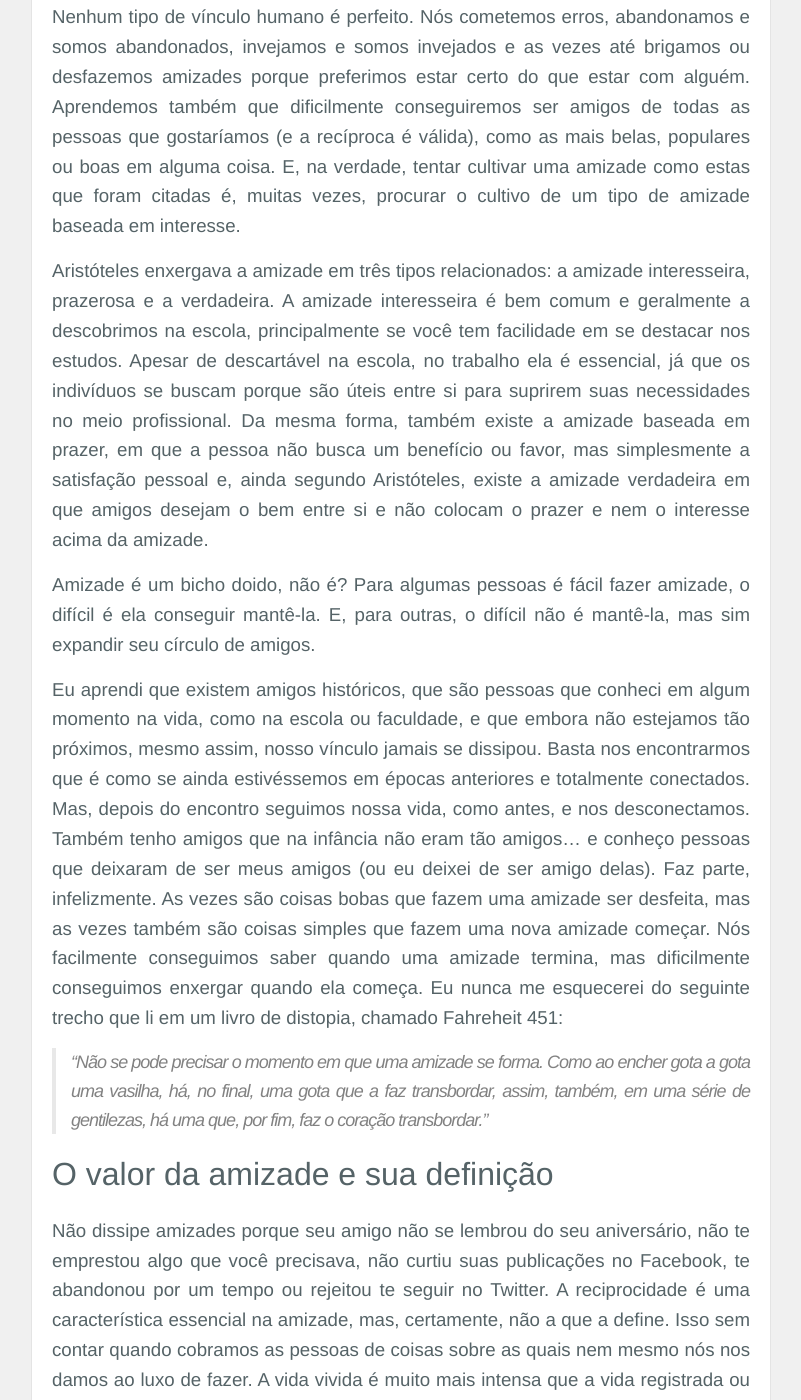
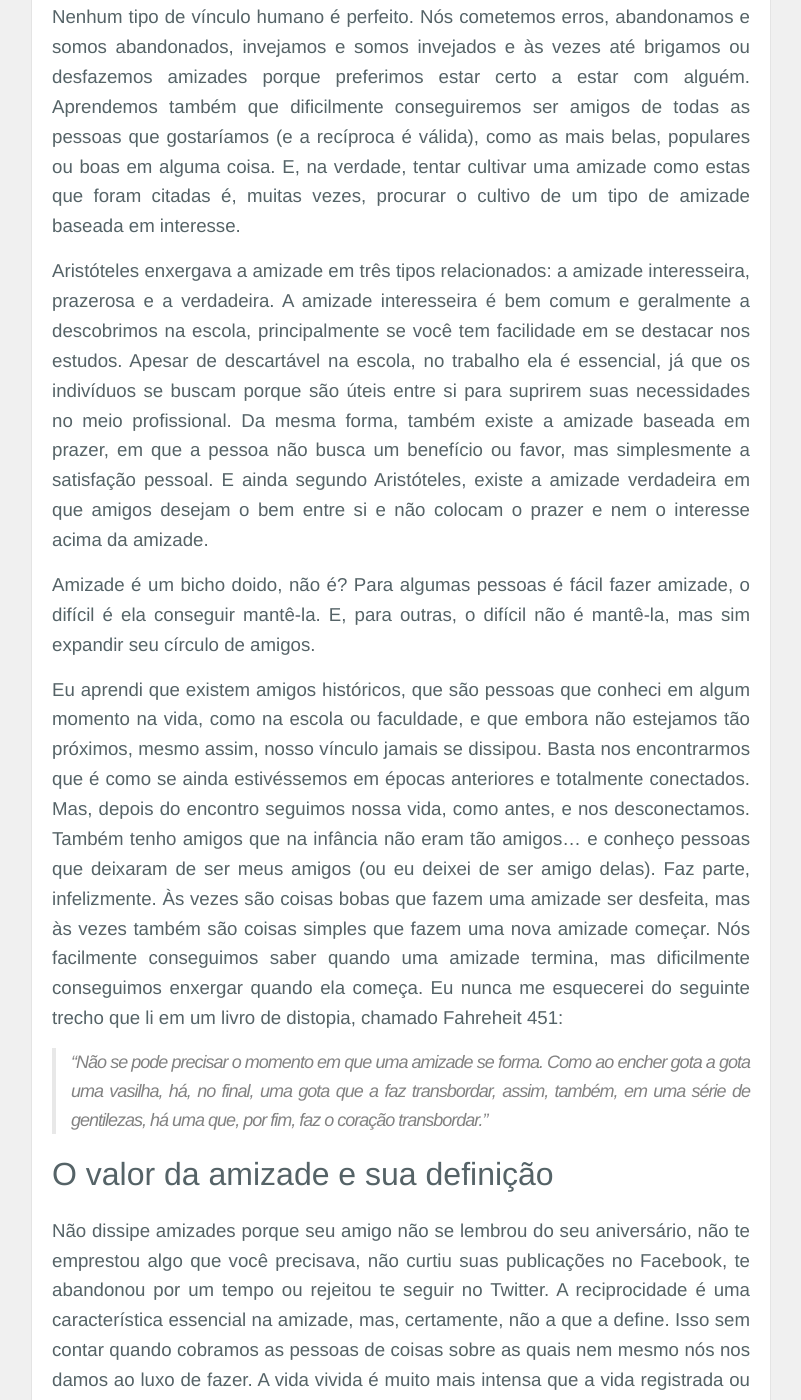
Before and after one commit to Cledersonbc/blog, a Jekyll site: the page built from _posts/2020-05-01-amizade.markdown, in a window 1280 px wide and 1400 px high, scrolled down 1043 px. Shown: the whole window, without its empty margins (239-1040 px from the left). Built offline with Jekyll 4.4.1, drawn with Linux system fonts in a browser that asks for light colours; some of the changed text lies outside the part shown.

Commit message:
fix typos in post 'amizade'

```diff
--- a/_posts/2020-05-01-amizade.markdown
+++ b/_posts/2020-05-01-amizade.markdown
@@ -16,16 +16,16 @@ Mas os tempos mudam, e as nossas concepções também.
 
 ## Relações Líquidas e sua Tipificação
 
-Nenhum tipo de vínculo humano é perfeito. Nós cometemos erros, abandonamos e somos abandonados, invejamos e somos invejados e as vezes até brigamos ou desfazemos amizades porque preferimos estar certo do que estar com alguém. Aprendemos também que dificilmente conseguiremos ser amigos de todas as pessoas que gostaríamos (e a recíproca é válida), como as mais belas, populares ou boas em alguma coisa. E, na verdade, tentar cultivar uma amizade como estas que foram citadas é, muitas vezes, procurar o cultivo de um tipo de amizade baseada em interesse.
+Nenhum tipo de vínculo humano é perfeito. Nós cometemos erros, abandonamos e somos abandonados, invejamos e somos invejados e às vezes até brigamos ou desfazemos amizades porque preferimos estar certo a estar com alguém. Aprendemos também que dificilmente conseguiremos ser amigos de todas as pessoas que gostaríamos (e a recíproca é válida), como as mais belas, populares ou boas em alguma coisa. E, na verdade, tentar cultivar uma amizade como estas que foram citadas é, muitas vezes, procurar o cultivo de um tipo de amizade baseada em interesse.
 
-Aristóteles enxergava a amizade em três tipos relacionados: a amizade interesseira, prazerosa e a verdadeira. A amizade interesseira é bem comum e geralmente a descobrimos na escola, principalmente se você tem facilidade em se destacar nos estudos. Apesar de descartável na escola, no trabalho ela é essencial, já que os indivíduos se buscam porque são úteis entre si para suprirem suas necessidades no meio profissional. Da mesma forma, também existe a amizade baseada em prazer, em que a pessoa não busca um benefício ou favor, mas simplesmente a satisfação pessoal e, ainda segundo Aristóteles, existe a amizade verdadeira em que amigos desejam o bem entre si e não colocam o prazer e nem o interesse acima da amizade.
+Aristóteles enxergava a amizade em três tipos relacionados: a amizade interesseira, prazerosa e a verdadeira. A amizade interesseira é bem comum e geralmente a descobrimos na escola, principalmente se você tem facilidade em se destacar nos estudos. Apesar de descartável na escola, no trabalho ela é essencial, já que os indivíduos se buscam porque são úteis entre si para suprirem suas necessidades no meio profissional. Da mesma forma, também existe a amizade baseada em prazer, em que a pessoa não busca um benefício ou favor, mas simplesmente a satisfação pessoal. E ainda segundo Aristóteles, existe a amizade verdadeira em que amigos desejam o bem entre si e não colocam o prazer e nem o interesse acima da amizade.
 
 Amizade é um bicho doido, não é? Para algumas pessoas é fácil fazer amizade, o difícil é ela conseguir mantê-la. E, para outras, o difícil não é mantê-la, mas sim expandir seu círculo de amigos.
 
-Eu aprendi que existem amigos históricos, que são pessoas que conheci em algum momento na vida, como na escola ou faculdade, e que embora não estejamos tão próximos, mesmo assim, nosso vínculo jamais se dissipou. Basta nos encontrarmos que é como se ainda estivéssemos em épocas anteriores e totalmente conectados. Mas, depois do encontro seguimos nossa vida, como antes, e nos desconectamos. Também tenho amigos que na infância não eram tão amigos... e conheço pessoas que deixaram de ser meus amigos (ou eu deixei de ser amigo delas). Faz parte, infelizmente. As vezes são coisas bobas que fazem uma amizade ser desfeita, mas as vezes também são coisas simples que fazem uma nova amizade começar. Nós facilmente conseguimos saber quando uma amizade termina, mas dificilmente conseguimos enxergar quando ela começa. Eu nunca me esquecerei do seguinte trecho que li em um livro de distopia, chamado Fahreheit 451:
+Eu aprendi que existem amigos históricos, que são pessoas que conheci em algum momento na vida, como na escola ou faculdade, e que embora não estejamos tão próximos, mesmo assim, nosso vínculo jamais se dissipou. Basta nos encontrarmos que é como se ainda estivéssemos em épocas anteriores e totalmente conectados. Mas, depois do encontro seguimos nossa vida, como antes, e nos desconectamos. Também tenho amigos que na infância não eram tão amigos... e conheço pessoas que deixaram de ser meus amigos (ou eu deixei de ser amigo delas). Faz parte, infelizmente. Às vezes são coisas bobas que fazem uma amizade ser desfeita, mas às vezes também são coisas simples que fazem uma nova amizade começar. Nós facilmente conseguimos saber quando uma amizade termina, mas dificilmente conseguimos enxergar quando ela começa. Eu nunca me esquecerei do seguinte trecho que li em um livro de distopia, chamado Fahreheit 451:
 
 > "Não se pode precisar o momento em que uma amizade se forma. Como ao encher gota a gota uma vasilha, há, no final, uma gota que a faz transbordar, assim, também, em uma série de gentilezas, há uma que, por fim, faz o coração transbordar."
 
 ## O valor da amizade e sua definição
 
-Não dissipe amizades porque seu amigo não se lembrou do seu aniversário, não te emprestou algo que você precisava, não curtiu suas publicações no Facebook, te abandonou por um tempo ou rejeitou te seguir no Twitter. A reciprocidade é uma característica essencial na amizade, mas, certamente, não a que a define. Isso sem contar quando cobramos as pessoas de coisas sobre as quais nem mesmo nós nos damos ao luxo de fazer. A vida vivida é muito mais intensa que a vida registrada ou narrada, então talvez seu amigo possa estar passando por coisas que jamais precisará te dizer. E as vezes as pessoas têm vontades próprias que não são as nossas. Devemos procurar entender e respeitar. E sobre a verdadeira definição de amizade, você sabe qual é? Bom, talvez a verdadeira definição de amizade comece com alguém acordando mais cedo do que você, comprando pães quentinhos na padaria e fazendo seu chocolate quente, antes de te levar à escola. Em outras palavras, nós não precisamos nos preocupar com definições quando podemos nos preocupar com pessoas que de alguma forma se preocupam com a gente. Os anos te ensinarão que esse número de pessoas é reduzidamente menor do que se imagina, mas o suficiente para se cultivar durante o seu bom tempo de vida.
+Não dissipe amizades porque seu amigo não se lembrou do seu aniversário, não te emprestou algo que você precisava, não curtiu suas publicações no Facebook, te abandonou por um tempo ou rejeitou te seguir no Twitter. A reciprocidade é uma característica essencial na amizade, mas, certamente, não a que a define. Isso sem contar quando cobramos as pessoas de coisas sobre as quais nem mesmo nós nos damos ao luxo de fazer. A vida vivida é muito mais intensa que a vida registrada ou narrada, então talvez seu amigo possa estar passando por coisas que jamais precisará te dizer. E às vezes as pessoas têm vontades próprias que não são as nossas. Devemos procurar entender e respeitar. E sobre a verdadeira definição de amizade, você sabe qual é? Bom, talvez a verdadeira definição de amizade comece com alguém acordando mais cedo do que você, comprando pães quentinhos na padaria e fazendo seu chocolate quente, antes de te levar à escola. Em outras palavras, nós não precisamos nos preocupar com definições quando podemos nos preocupar com pessoas que de alguma forma se preocupam com a gente. Os anos te ensinarão que esse número de pessoas é reduzidamente menor do que se imagina, mas o suficiente para se cultivar durante o seu bom tempo de vida.
```
